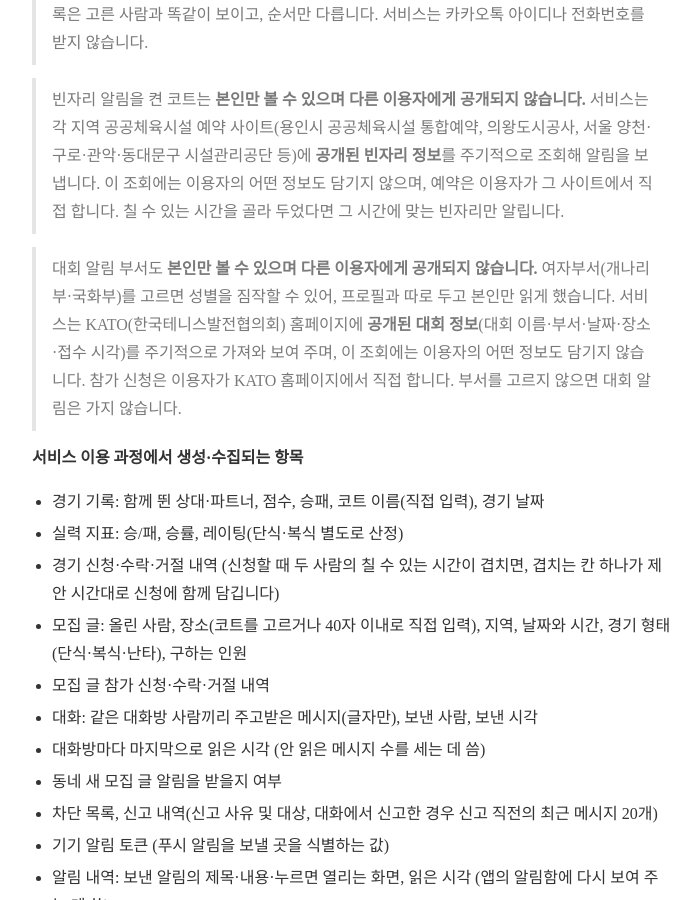
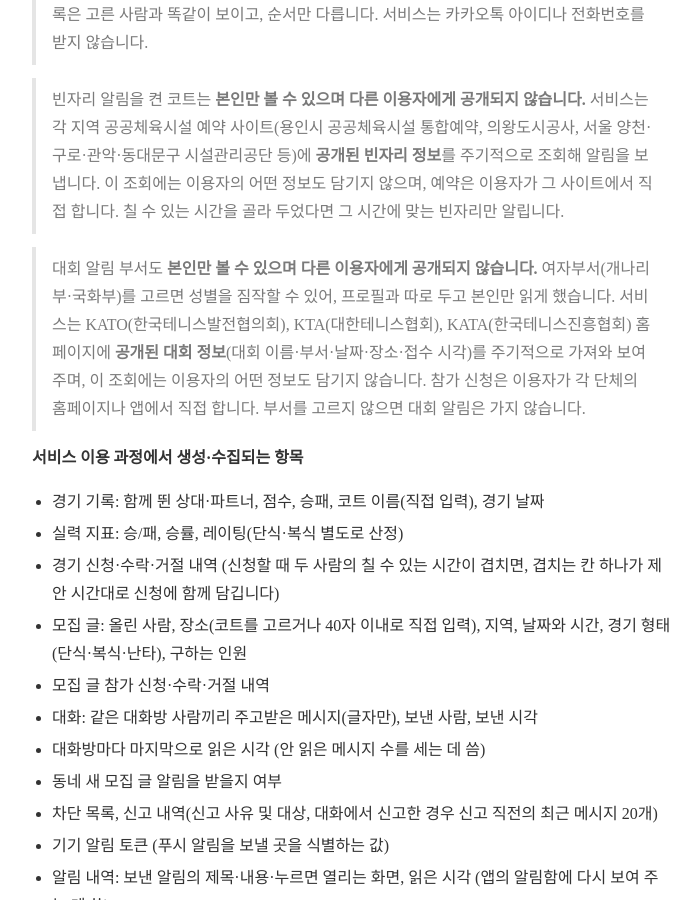
Before and after one commit to supremest35/supremest35.github.io, a Jekyll site: the page built from courtleague/privacy.md, in a window 1280 px wide and 900 px high, scrolled down 1371 px. Shown: the whole window, without its empty margins (288-988 px from the left). Built offline with Jekyll 4.4.1, drawn with Linux system fonts in a browser that asks for light colours; nearby versions of some CDN libraries.

Commit message:
코트리그 개인정보처리방침 — 대회 정보 출처에 KTA · KATA
Co-Authored-By: Claude Opus 5.5 <noreply@anthropic.com>

```diff
--- a/courtleague/privacy.md
+++ b/courtleague/privacy.md
@@ -61,9 +61,9 @@ no_sidebar: true
 
 > 대회 알림 부서도 **본인만 볼 수 있으며 다른 이용자에게 공개되지 않습니다.**
 > 여자부서(개나리부·국화부)를 고르면 성별을 짐작할 수 있어, 프로필과 따로 두고 본인만 읽게 했습니다.
-> 서비스는 KATO(한국테니스발전협의회) 홈페이지에 **공개된 대회 정보**(대회 이름·부서·날짜·장소·접수 시각)를
-> 주기적으로 가져와 보여 주며, 이 조회에는 이용자의 어떤 정보도 담기지 않습니다.
-> 참가 신청은 이용자가 KATO 홈페이지에서 직접 합니다. 부서를 고르지 않으면 대회 알림은 가지 않습니다.
+> 서비스는 KATO(한국테니스발전협의회), KTA(대한테니스협회), KATA(한국테니스진흥협회) 홈페이지에
+> **공개된 대회 정보**(대회 이름·부서·날짜·장소·접수 시각)를 주기적으로 가져와 보여 주며,
+> 이 조회에는 이용자의 어떤 정보도 담기지 않습니다. 참가 신청은 이용자가 각 단체의 홈페이지나 앱에서 직접 합니다. 부서를 고르지 않으면 대회 알림은 가지 않습니다.
 
 **서비스 이용 과정에서 생성·수집되는 항목**
 - 경기 기록: 함께 뛴 상대·파트너, 점수, 승패, 코트 이름(직접 입력), 경기 날짜
```
